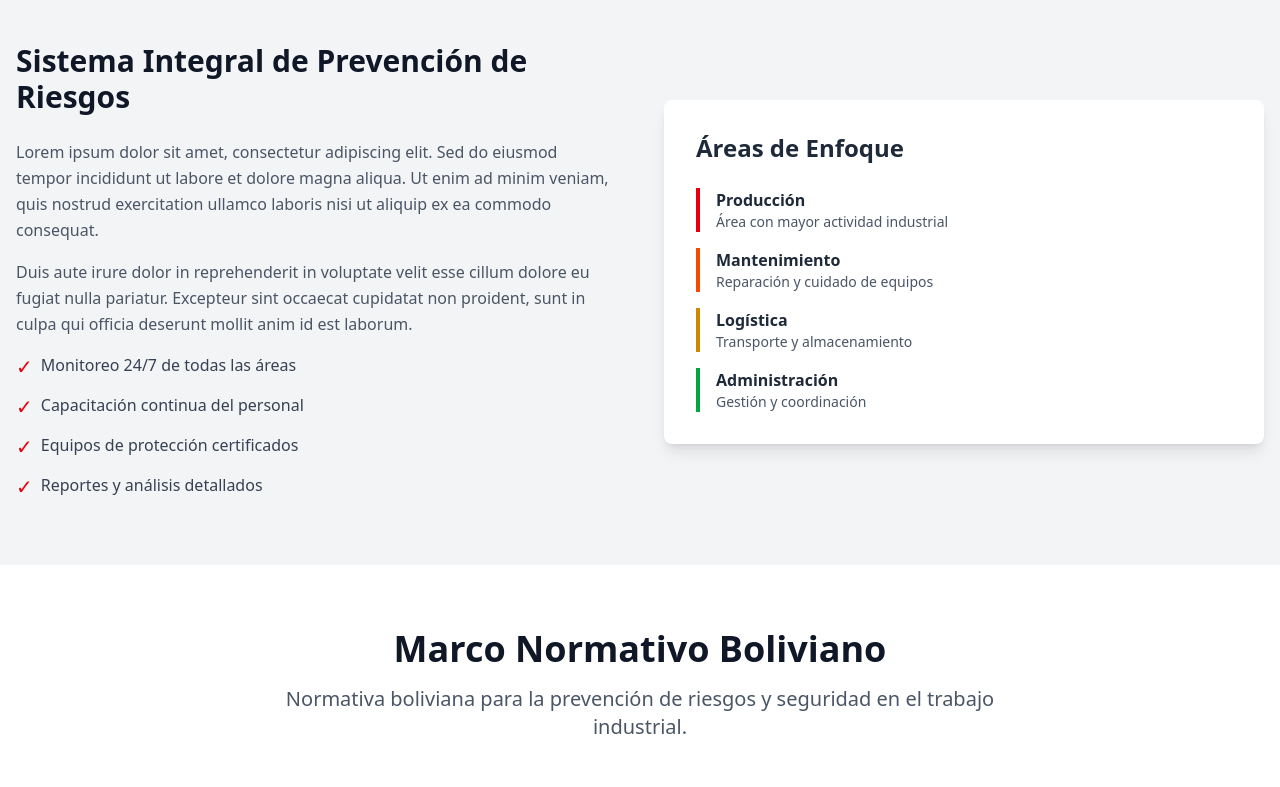
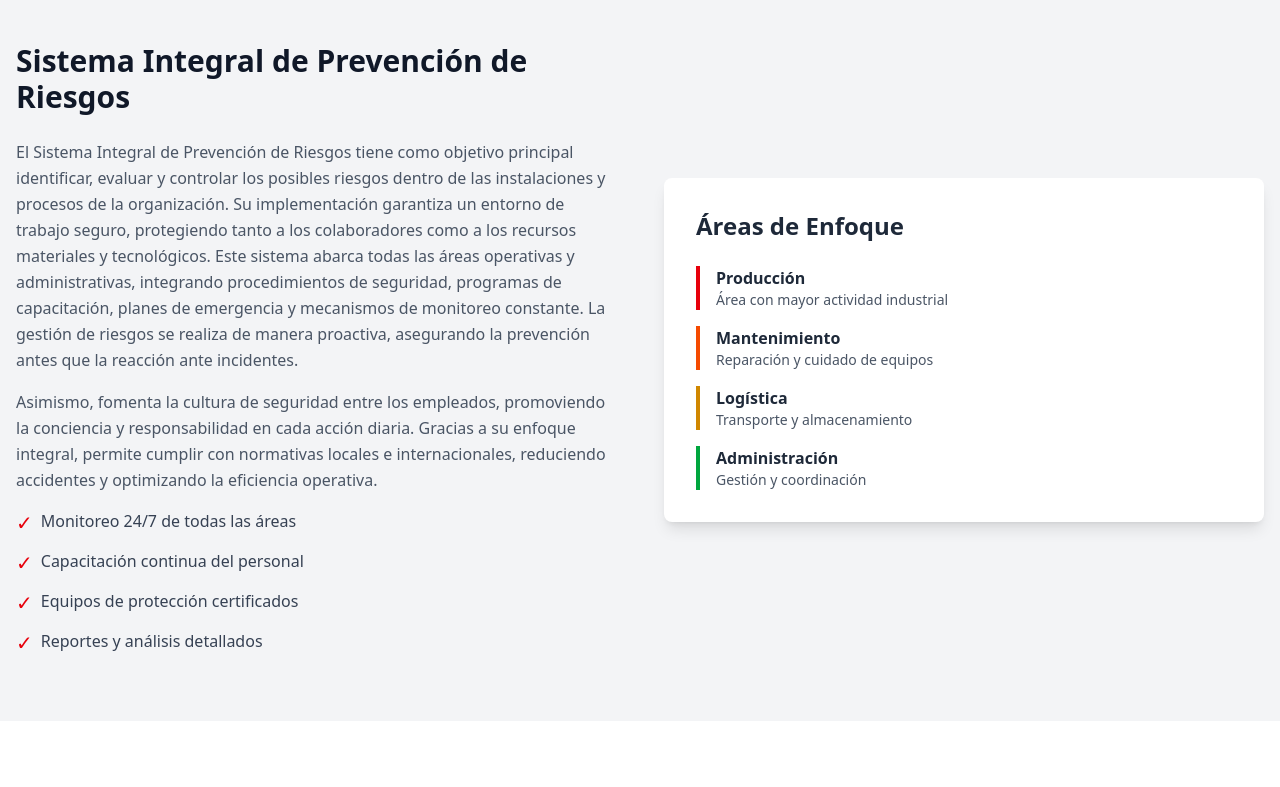
Before and after one commit to Rodri190/Security-Protocol, a Next.js app: page / in a window 1280 px wide. Shown: the part 1880-2667 px from the top of the page. Built offline with nearby package versions, Linux system fonts and the light colour scheme.

Commit message:
arregalndo texto

```diff
--- a/src/components/Dashboard.tsx
+++ b/src/components/Dashboard.tsx
@@ -147,14 +147,12 @@ export default function Dashboard() {
                 Sistema Integral de Prevención de Riesgos
               </h2>
               <p className="text-gray-600 leading-relaxed mb-4">
-                Lorem ipsum dolor sit amet, consectetur adipiscing elit. Sed do eiusmod tempor
-                incididunt ut labore et dolore magna aliqua. Ut enim ad minim veniam, quis
-                nostrud exercitation ullamco laboris nisi ut aliquip ex ea commodo consequat.
+                El Sistema Integral de Prevención de Riesgos tiene como objetivo principal identificar, evaluar y controlar los posibles riesgos dentro de las instalaciones y procesos de la organización. Su implementación garantiza un entorno de trabajo seguro, protegiendo tanto a los colaboradores como a los recursos materiales y tecnológicos.
+
+Este sistema abarca todas las áreas operativas y administrativas, integrando procedimientos de seguridad, programas de capacitación, planes de emergencia y mecanismos de monitoreo constante. La gestión de riesgos se realiza de manera proactiva, asegurando la prevención antes que la reacción ante incidentes.
               </p>
               <p className="text-gray-600 leading-relaxed mb-4">
-                Duis aute irure dolor in reprehenderit in voluptate velit esse cillum dolore
-                eu fugiat nulla pariatur. Excepteur sint occaecat cupidatat non proident, sunt
-                in culpa qui officia deserunt mollit anim id est laborum.
+                Asimismo, fomenta la cultura de seguridad entre los empleados, promoviendo la conciencia y responsabilidad en cada acción diaria. Gracias a su enfoque integral, permite cumplir con normativas locales e internacionales, reduciendo accidentes y optimizando la eficiencia operativa.
               </p>
               <ul className="space-y-3">
                 <li className="flex items-start">
--- a/src/components/Footer.tsx
+++ b/src/components/Footer.tsx
@@ -68,7 +68,6 @@ export default function Footer() {
             <ul className="space-y-2 text-gray-400 text-sm">
               <li>📍 Cochabamba, Bolivia</li>
               <li>📧 seguridad@umss.edu.bo</li>
-              <li>📞 +591 4 4534000</li>
               <li className="pt-4">
                 <div className="flex space-x-4">
                   <a href="#" className="hover:text-white transition-colors">
```
